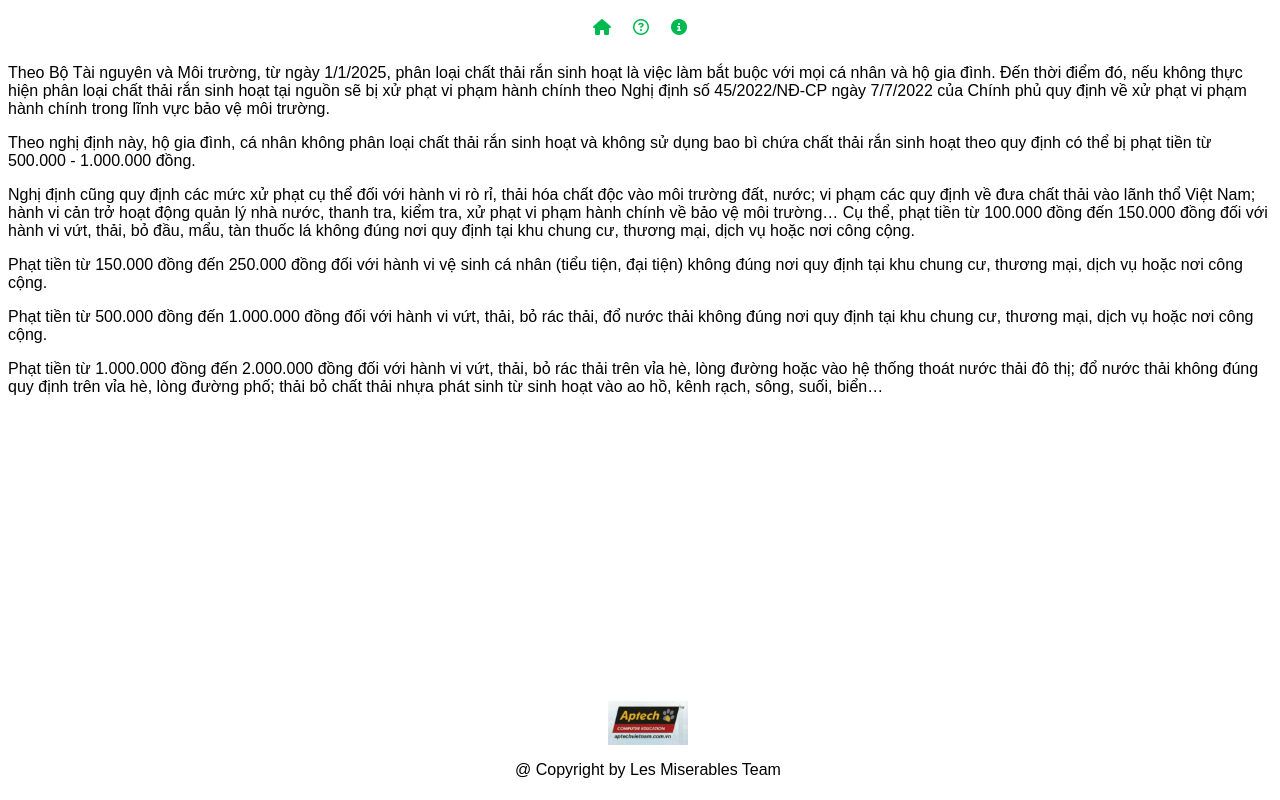
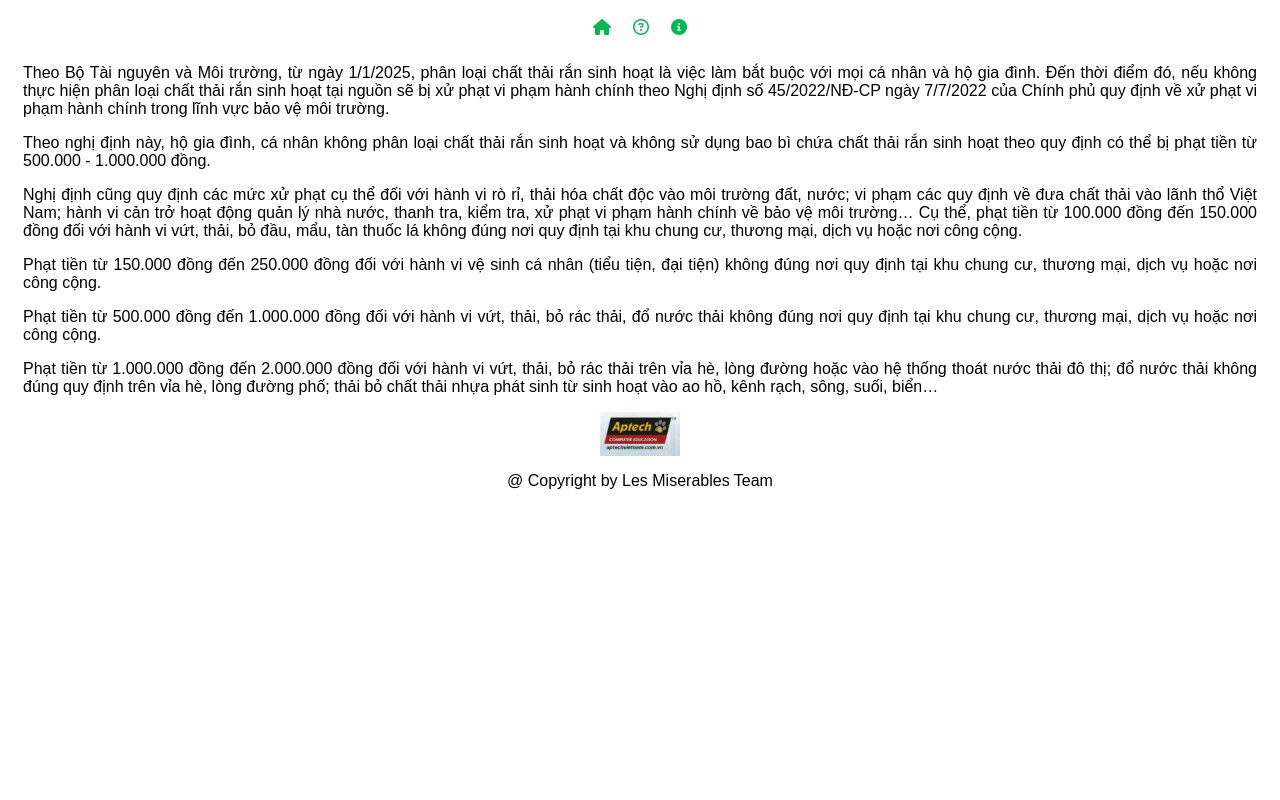
Before and after one commit to Aptech-sem4/Garbage-Classification, a Flask app: page /law in a window 1280 px wide. Run offline with Flask 3, Linux system fonts and the light colour scheme.

Commit message:
update css

```diff
--- a/sources/app/static/css/styles.css
+++ b/sources/app/static/css/styles.css
@@ -135,7 +135,7 @@
     align-items: center;
     margin: 5px 0;
     width: 100%;
-    position: fixed;
+    /* position: fixed; */
     bottom: 0;
 }
 .wapper-body .w-footer{
@@ -340,6 +340,12 @@
 }
 .w-tips-content img{
     max-width: 100%;
+    width: 100vh;
+}
+
+.w-help-content{
+    margin: 15px;
+    text-align: justify;
 }
   /* Animation */
 @keyframes ellipsisAnimation {
```
